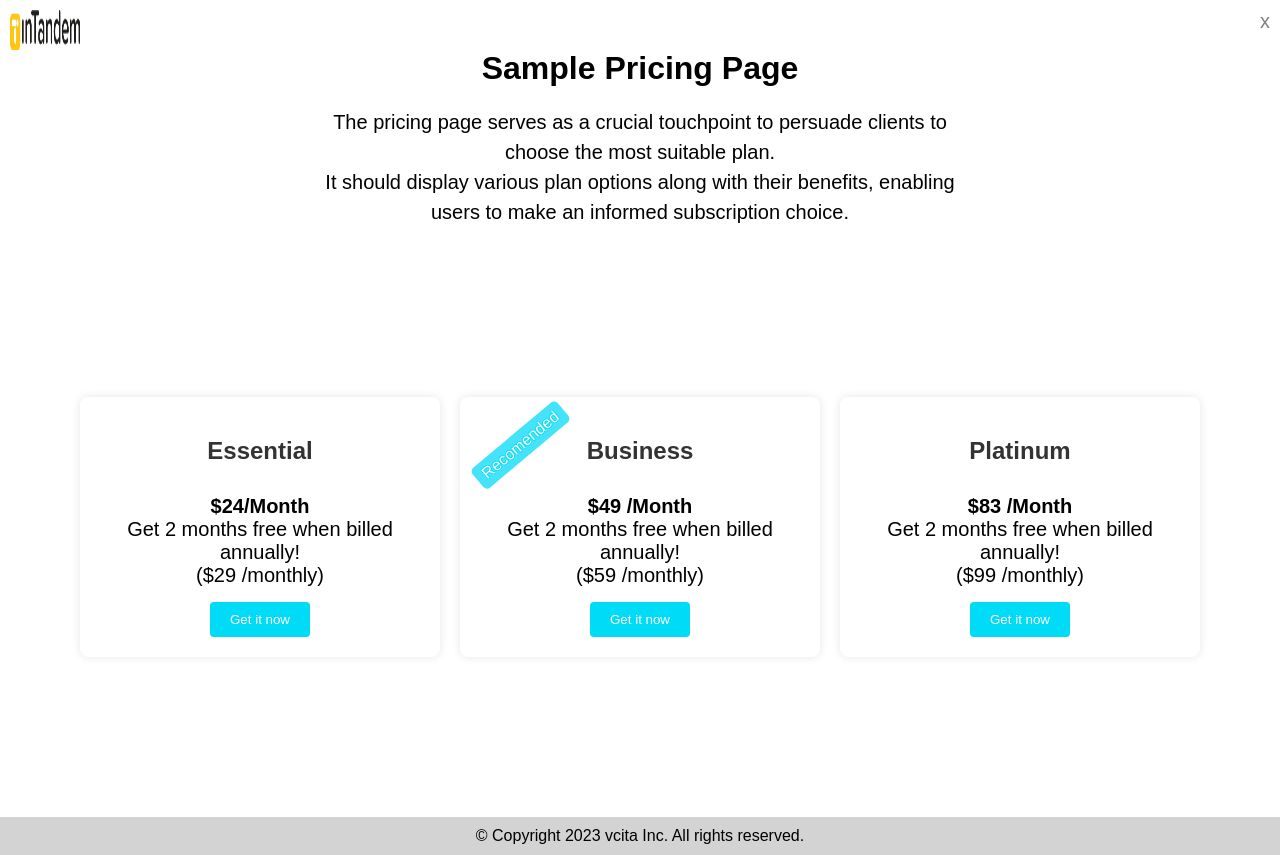
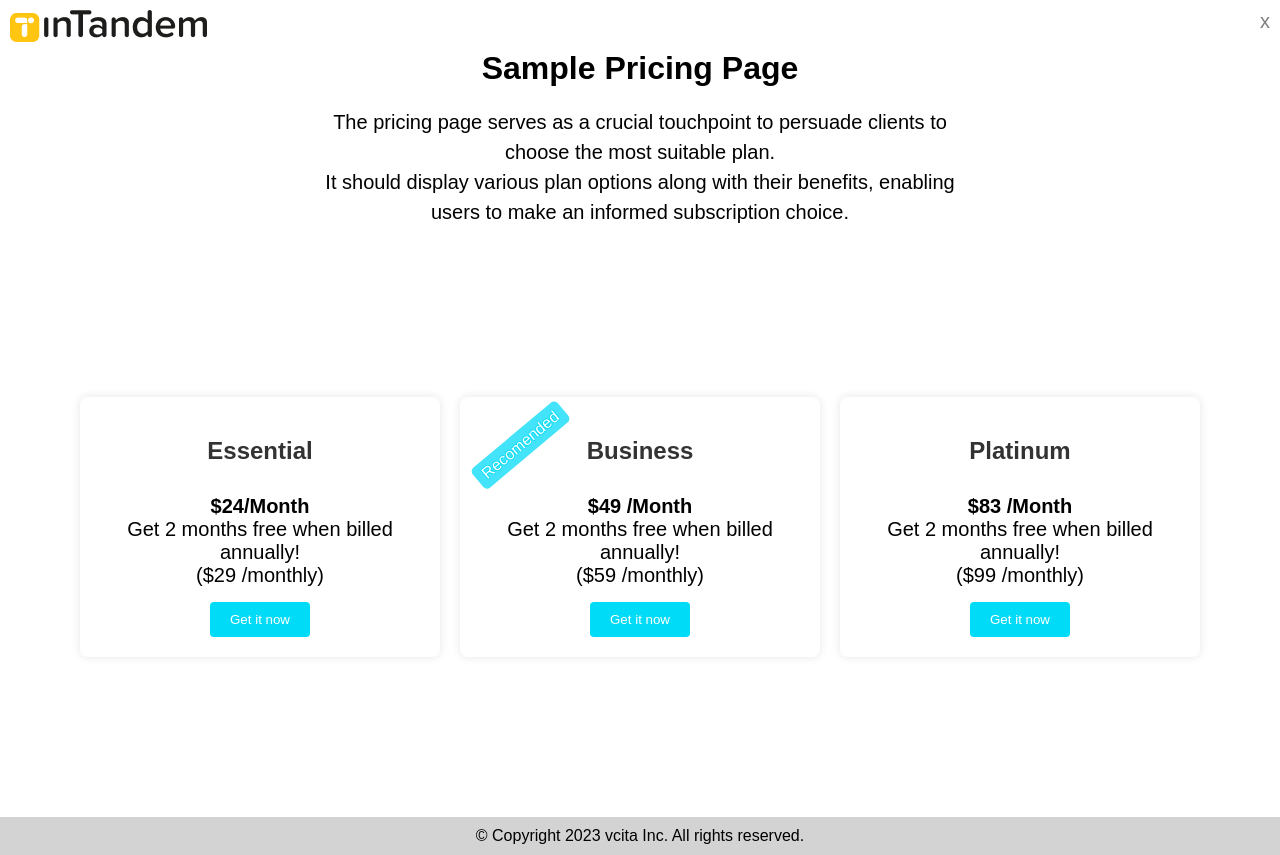
Before and after one commit to vcita/InTandemExampleHub, a plain HTML site: page index.html in a window 1280 px wide. Drawn offline with Linux system fonts and the light colour scheme.

Commit message:
Update styles.css
fix logo

```diff
--- a/styles.css
+++ b/styles.css
@@ -22,8 +22,8 @@ body {
 }
 #logo {
     float: left;
-    width: 70px;
-    height: 40px;
+    width: 197px;
+    height: 32px;
 }
 .header {
     padding: 10px;
```
